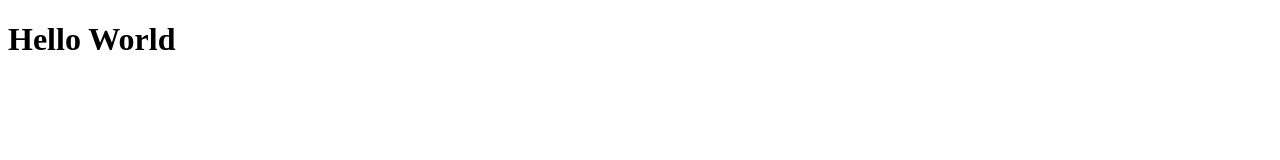
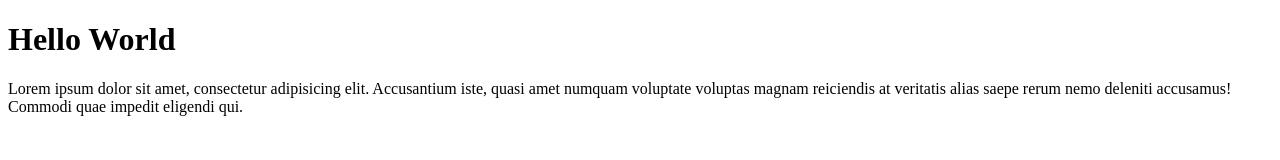
Before and after one commit to Welhan/git-test, a plain HTML site: page index.html in a window 1280 px wide. Drawn offline with Linux system fonts and the light colour scheme.

Commit message:
menambahkan paragraf

```diff
--- a/index.html
+++ b/index.html
@@ -8,5 +8,6 @@
 </head>
 <body>
     <h1>Hello World</h1>
+    <p>Lorem ipsum dolor sit amet, consectetur adipisicing elit. Accusantium iste, quasi amet numquam voluptate voluptas magnam reiciendis at veritatis alias saepe rerum nemo deleniti accusamus! Commodi quae impedit eligendi qui.</p>
 </body>
 </html>
```
